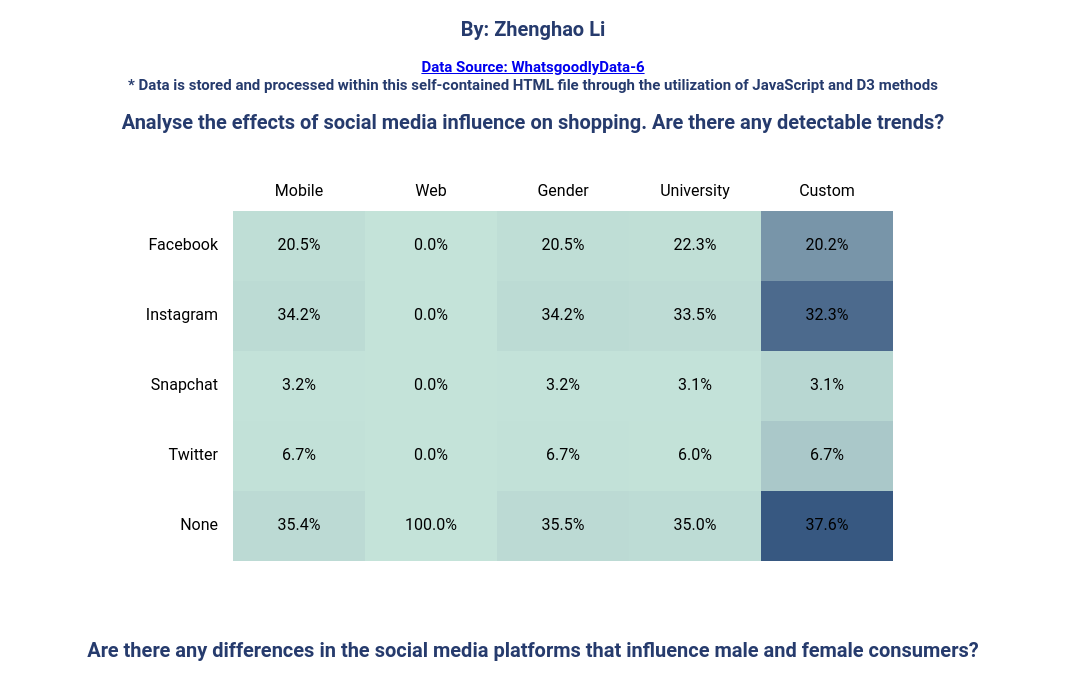
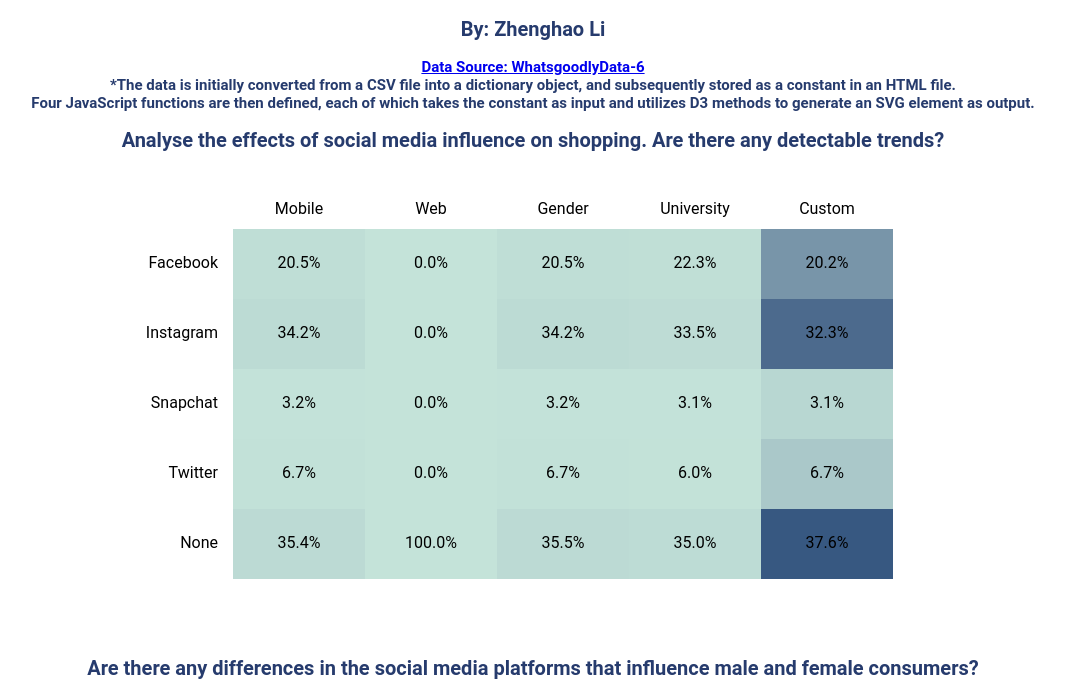
Before and after one commit to ZhenghaoLi58/myWeb, a plain HTML site: page index.html in a window 1280 px wide. Shown: the part 58-751 px from the top of the page, without its empty margins (107-1172 px from the left). Drawn offline with nearby package versions, Linux system fonts and the light colour scheme.

Commit message:
Update index.html

```diff
--- a/index.html
+++ b/index.html
@@ -99,7 +99,7 @@
 <body>
     <h1 id = "title"> How social media influence online shopping </h1>
     <h2 id = "author"> By: Zhenghao Li </h2>
-    <h3 id = "data"><a href = "https://data.world/ahalps/social-influence-on-shopping "> Data Source: WhatsgoodlyData-6</a> <br>* Data is stored and processed within this self-contained HTML file through the utilization of JavaScript and D3 methods</h3>
+    <h3 id = "data"><a href = "https://data.world/ahalps/social-influence-on-shopping "> Data Source: WhatsgoodlyData-6</a> <br>*The data is initially converted from a CSV file into a dictionary object, and subsequently stored as a constant in an HTML file. <br>Four JavaScript functions are then defined, each of which takes the constant as input and utilizes D3 methods to generate an SVG element as output.</h3>
     <h2 id = "title2"> Analyse the effects of social media influence on shopping. Are there any detectable trends? </h2>
     <div id="table"></div>
     <h2 id = "title2">Are there any differences in the social media platforms that influence male and female consumers?</h2>
```
